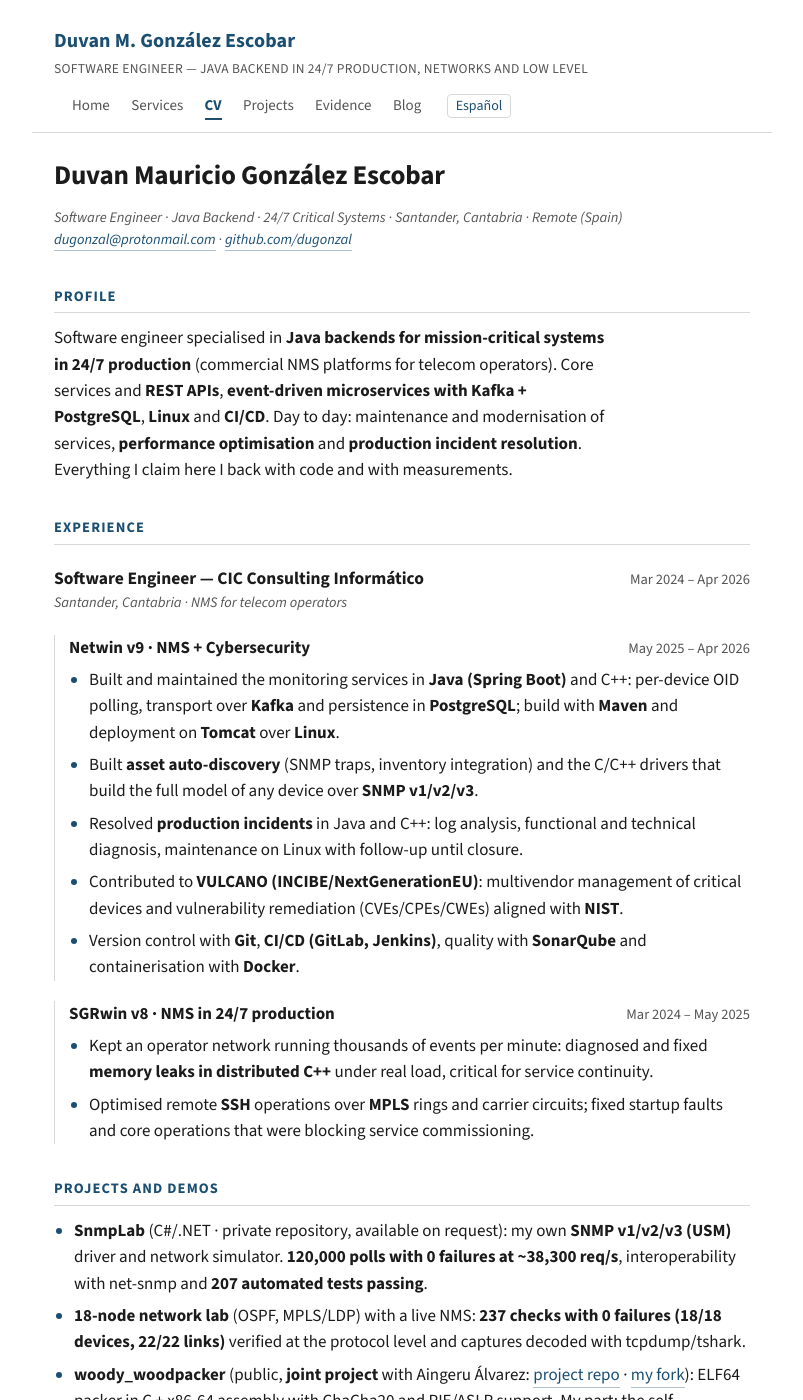
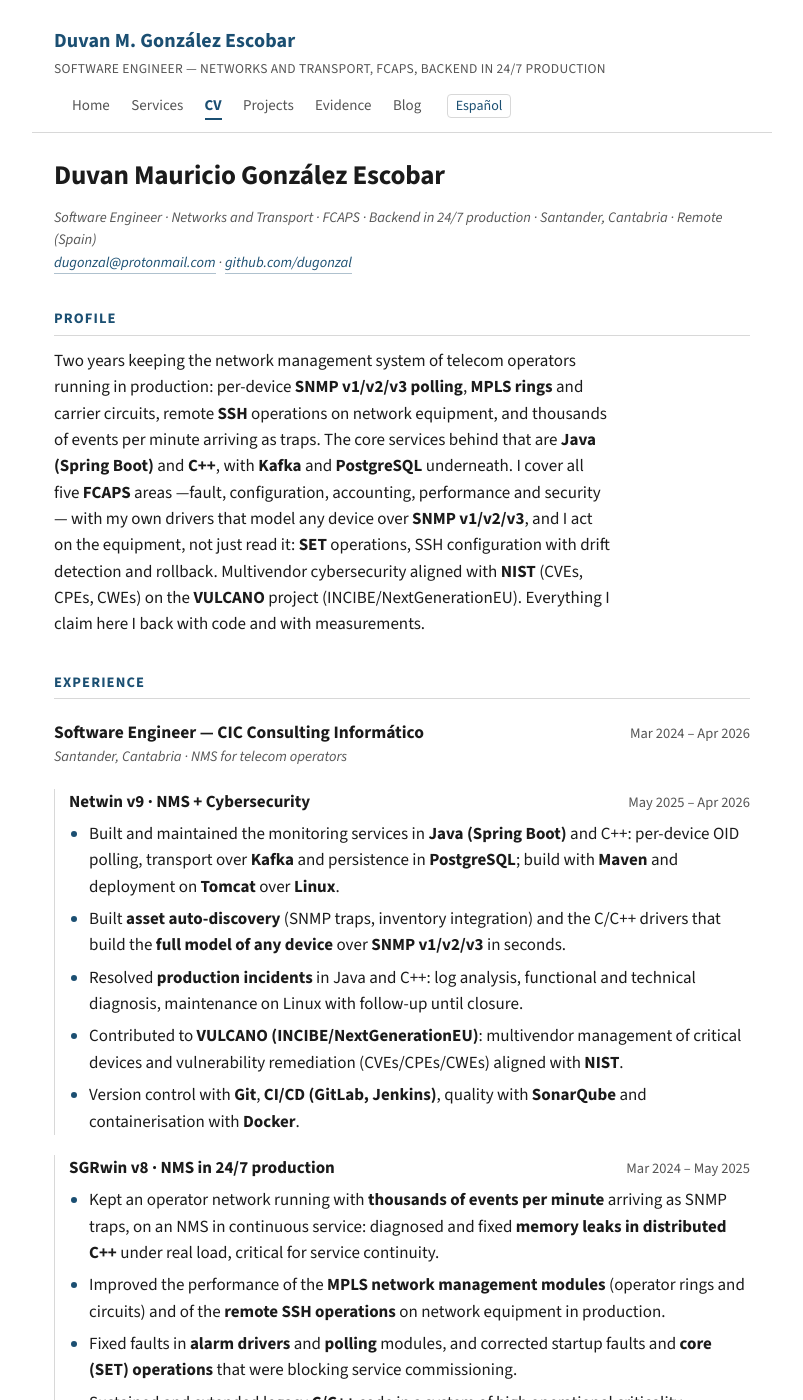
Before and after one commit to dugonzal/dugonzal.github.io, a Jekyll site: the page built from en/cv.md, in a window 1280 px wide and 1400 px high. Shown: the whole window, without its empty margins (238-1041 px from the left). Built offline with Jekyll 4.4.1, drawn with Linux system fonts in a browser that asks for light colours; some of the changed text lies outside the part shown.

Commit message:
CV: redes y transporte primero, FCAPS y los bullets de MPLS, alarmas y SET que faltaban

```diff
--- a/en/cv.md
+++ b/en/cv.md
@@ -4,16 +4,16 @@ lang: en
 title: CV
 permalink: /en/cv/
 alt: /cv/
-tagline: Software engineer — Java backend in 24/7 production, networks and low level
-description: CV of Duvan M. González Escobar — Java backend in 24/7 production, networks and telecommunications, low level in C and assembly.
+tagline: Software engineer — networks and transport, FCAPS, backend in 24/7 production
+description: CV of Duvan M. González Escobar — networks and transport (SNMP, MPLS, SDH/PDH), NMS across FCAPS in 24/7 production, and Java and C++ backends on critical systems.
 ---
 <h1>Duvan Mauricio González Escobar</h1>
-<div class="row"><span class="place">Software Engineer · Java Backend · 24/7 Critical Systems · {{ site.location_en }}</span></div>
+<div class="row"><span class="place">Software Engineer · Networks and Transport · FCAPS · Backend in 24/7 production · {{ site.location_en }}</span></div>
 <div class="row"><span class="place"><a href="mailto:{{ site.email }}">{{ site.email }}</a> · <a href="https://github.com/{{ site.github_username }}">github.com/{{ site.github_username }}</a></span></div>
 
 <h2>Profile</h2>
 
-<p>Software engineer specialised in <b>Java backends for mission-critical systems in 24/7 production</b> (commercial NMS platforms for telecom operators). Core services and <b>REST APIs</b>, <b>event-driven microservices with Kafka + PostgreSQL</b>, <b>Linux</b> and <b>CI/CD</b>. Day to day: maintenance and modernisation of services, <b>performance optimisation</b> and <b>production incident resolution</b>. Everything I claim here I back with code and with measurements.</p>
+<p>Two years keeping the network management system of telecom operators running in production: per-device <b>SNMP v1/v2/v3 polling</b>, <b>MPLS rings</b> and carrier circuits, remote <b>SSH</b> operations on network equipment, and thousands of events per minute arriving as traps. The core services behind that are <b>Java (Spring Boot)</b> and <b>C++</b>, with <b>Kafka</b> and <b>PostgreSQL</b> underneath. I cover all five <b>FCAPS</b> areas —fault, configuration, accounting, performance and security— with my own drivers that model any device over <b>SNMP v1/v2/v3</b>, and I act on the equipment, not just read it: <b>SET</b> operations, SSH configuration with drift detection and rollback. Multivendor cybersecurity aligned with <b>NIST</b> (CVEs, CPEs, CWEs) on the <b>VULCANO</b> project (INCIBE/NextGenerationEU). Everything I claim here I back with code and with measurements.</p>
 
 <h2>Experience</h2>
 
@@ -26,7 +26,7 @@ description: CV of Duvan M. González Escobar — Java backend in 24/7 productio
 <div class="row"><span class="sub">Netwin v9 · NMS + Cybersecurity</span><span class="meta">May 2025 – Apr 2026</span></div>
 <ul>
   <li>Built and maintained the monitoring services in <b>Java (Spring Boot)</b> and C++: per-device OID polling, transport over <b>Kafka</b> and persistence in <b>PostgreSQL</b>; build with <b>Maven</b> and deployment on <b>Tomcat</b> over <b>Linux</b>.</li>
-  <li>Built <b>asset auto-discovery</b> (SNMP traps, inventory integration) and the C/C++ drivers that build the full model of any device over <b>SNMP v1/v2/v3</b>.</li>
+  <li>Built <b>asset auto-discovery</b> (SNMP traps, inventory integration) and the C/C++ drivers that build the <b>full model of any device</b> over <b>SNMP v1/v2/v3</b> in seconds.</li>
   <li>Resolved <b>production incidents</b> in Java and C++: log analysis, functional and technical diagnosis, maintenance on Linux with follow-up until closure.</li>
   <li>Contributed to <b>VULCANO (INCIBE/NextGenerationEU)</b>: multivendor management of critical devices and vulnerability remediation (CVEs/CPEs/CWEs) aligned with <b>NIST</b>.</li>
   <li>Version control with <b>Git</b>, <b>CI/CD (GitLab, Jenkins)</b>, quality with <b>SonarQube</b> and containerisation with <b>Docker</b>.</li>
@@ -36,16 +36,18 @@ description: CV of Duvan M. González Escobar — Java backend in 24/7 productio
 <div class="entry indent">
 <div class="row"><span class="sub">SGRwin v8 · NMS in 24/7 production</span><span class="meta">Mar 2024 – May 2025</span></div>
 <ul>
-  <li>Kept an operator network running thousands of events per minute: diagnosed and fixed <b>memory leaks in distributed C++</b> under real load, critical for service continuity.</li>
-  <li>Optimised remote <b>SSH</b> operations over <b>MPLS</b> rings and carrier circuits; fixed startup faults and core operations that were blocking service commissioning.</li>
+  <li>Kept an operator network running with <b>thousands of events per minute</b> arriving as SNMP traps, on an NMS in continuous service: diagnosed and fixed <b>memory leaks in distributed C++</b> under real load, critical for service continuity.</li>
+  <li>Improved the performance of the <b>MPLS network management modules</b> (operator rings and circuits) and of the <b>remote SSH operations</b> on network equipment in production.</li>
+  <li>Fixed faults in <b>alarm drivers</b> and <b>polling</b> modules, and corrected startup faults and <b>core (SET) operations</b> that were blocking service commissioning.</li>
+  <li>Sustained and extended legacy <b>C/C++</b> code in a system of high operational criticality.</li>
 </ul>
 </div>
 
 <h2>Projects and demos</h2>
 
 <ul>
-  <li><b>SnmpLab</b> (C#/.NET · private repository, available on request): my own <b>SNMP v1/v2/v3 (USM)</b> driver and network simulator. <b>120,000 polls with 0 failures at ~38,300 req/s</b>, interoperability with net-snmp and <b>207 automated tests passing</b>.</li>
-  <li><b>18-node network lab</b> (OSPF, MPLS/LDP) with a live NMS: <b>237 checks with 0 failures (18/18 devices, 22/22 links)</b> verified at the protocol level and captures decoded with tcpdump/tshark.</li>
+  <li><b>SnmpLab</b> (C#/.NET · private repository, available on request): my own <b>SNMP v1/v2/v3 (USM)</b> driver and network simulator, covering the five <b>FCAPS</b> areas: alarms, history that survives a restart, SSH configuration with drift and rollback, accounting in closed windows and a notification channel. <b>120,000 polls with 0 failures at ~38,300 req/s</b>, interoperability with net-snmp and <b>207 automated tests passing</b>.</li>
+  <li><b>18-node network lab</b> (OSPF, MPLS/LDP) with a live NMS: <b>237 checks with 0 failures (18/18 devices, 22/22 links)</b> verified at the protocol level and captures decoded with tcpdump/tshark. <b>Published in the open</b> (<a href="https://github.com/dugonzal/mpls-lab">github.com/dugonzal/mpls-lab</a>).</li>
   <li><b>woody_woodpacker</b> (public, <b>joint project</b> with Aingeru Álvarez: <a href="https://github.com/AingeruAlvarezSanchez/woody-woodpacker">project repo</a> · <a href="https://github.com/dugonzal/woody-woodpacker">my fork</a>): ELF64 packer in C + x86-64 assembly with ChaCha20 and PIE/ASLR support. My part: the self-decrypting stub, the ChaCha20 keystream and the runtime <code>.text</code> decryption; verified with gdb/objdump/strace.</li>
 </ul>
 
@@ -54,14 +56,18 @@ description: CV of Duvan M. González Escobar — Java backend in 24/7 productio
 <h2>Skills</h2>
 
 <dl class="skills">
+  <dt>Networks and transport</dt><dd><b>SNMP v1/v2/v3 (USM)</b> with my own driver · <b>MPLS</b> (operator rings and circuits) · <b>SDH/PDH</b> in network management · <b>SSH</b> to network equipment · <b>TCP/UDP</b> · HTTP · capture and decoding (tcpdump, tshark)</dd>
+  <dt>FCAPS and operations</dt><dd>Fault (alarms with hysteresis and correlation) · configuration (over SSH, with drift and rollback) · accounting (closed windows) · performance (polling and KPIs) · security (NIST, CVEs/CPEs/CWEs) · 24/7 production on-call</dd>
   <dt>Languages</dt><dd>Java · C++ · C · C#/.NET · x86-64 asm</dd>
   <dt>Backend and data</dt><dd>Java (<b>Spring Boot</b>, Spring Framework) · <b>REST APIs</b> · microservices · Kafka (event-driven) · PostgreSQL (relational databases) · Maven · Git</dd>
-  <dt>Systems and network</dt><dd>Linux · <b>Apache Tomcat</b> · SNMP v1/v2/v3 (USM) · SSH · TCP/UDP · HTTP · MPLS · SDH</dd>
+  <dt>Systems</dt><dd>Linux · <b>Apache Tomcat</b></dd>
   <dt>CI/CD and platform</dt><dd>GitLab · Jenkins · SonarQube · Docker · Kubernetes (k3s/k3d) · Terraform · Ansible · Helm</dd>
   <dt>Other</dt><dd>MapStruct · Liquibase · Keycloak · SOAP · Oracle · Eclipse IDE</dd>
 </dl>
 
 <h2>Education</h2>
+
+<p>The school gave me the foundations: <b>C, systems, networks and low level</b>. What sustains the work today is what I learned by building a <b>complete NMS across FCAPS</b> —fault, configuration, accounting, performance and security— on my own 18-node lab network: a management system is not understood by reading about it, it is understood by having to make it work.</p>
 
 <div class="entry">
 <div class="row"><span class="org">Software Engineering (RNCP Level 6 · EU degree) — Level 7 in progress</span><span class="meta">2025 – Present</span></div>
@@ -70,7 +76,7 @@ description: CV of Duvan M. González Escobar — Java backend in 24/7 productio
 
 <div class="entry">
 <div class="row"><span class="org">Software Engineering Common Core</span><span class="meta">2022 – 2024</span></div>
-<div class="row"><span class="place">École 42 Urduliz · C, systems, networks and low level: Minishell, Webserver, Docker, C++ Piscine</span></div>
+<div class="row"><span class="place">École 42 Urduliz · C, systems, networks and low level: Minishell, Webserver, Inception (Docker), C++ Piscine</span></div>
 </div>
 
 <h2>Languages</h2>
```
Also changed, not shown: cv.md (+16 -10 lines).
